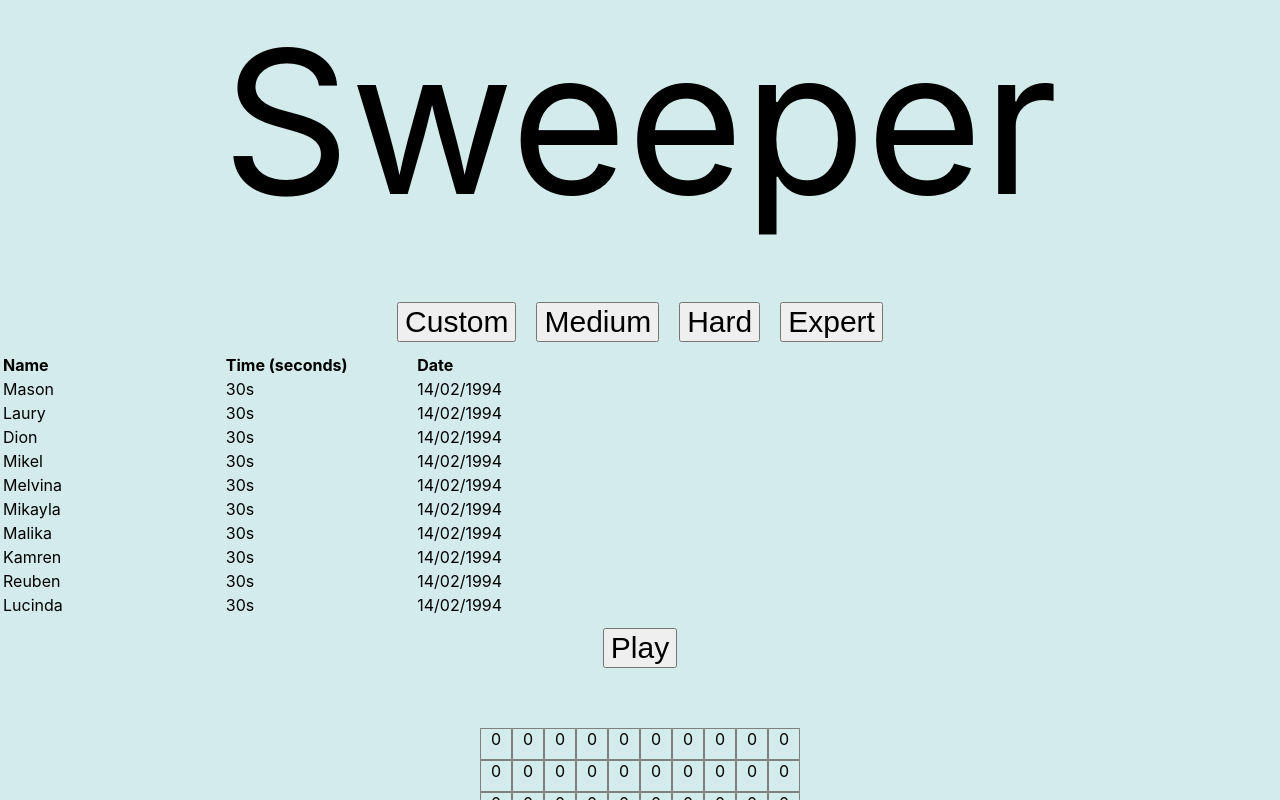
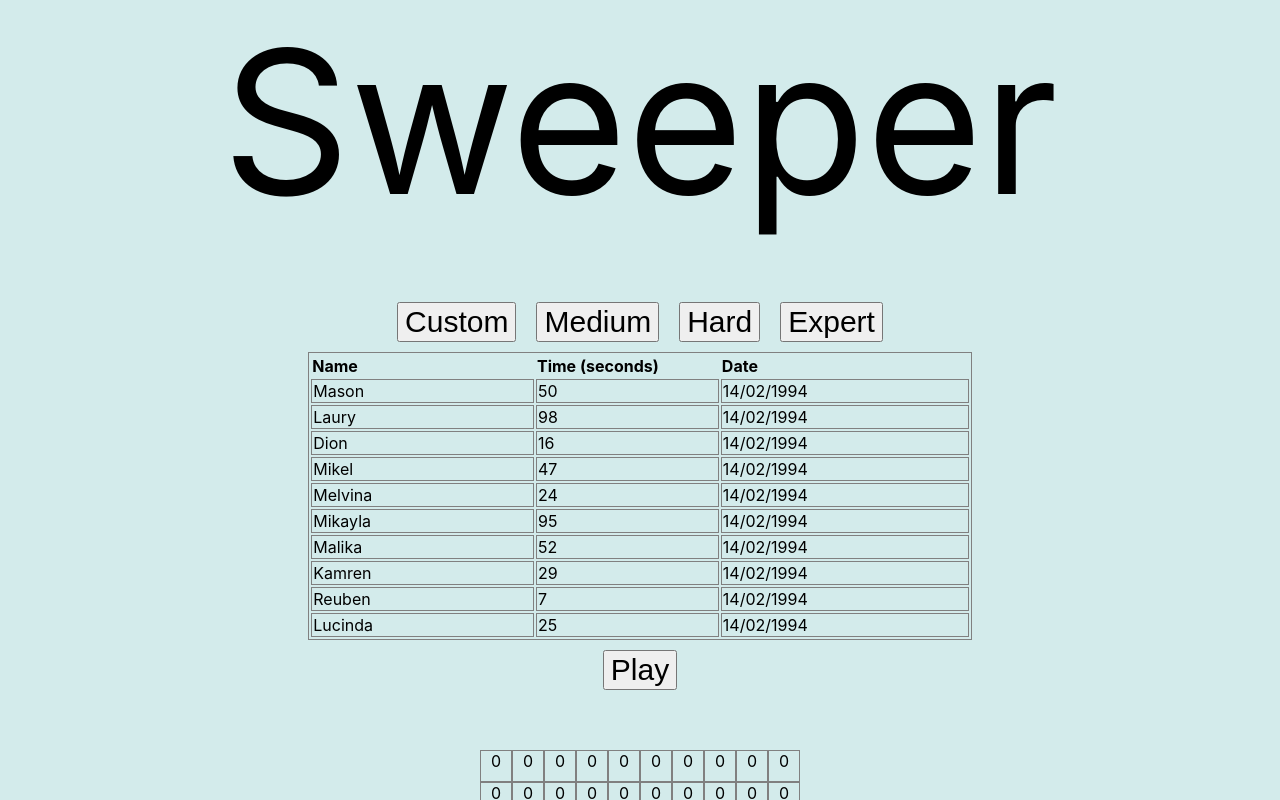
Before and after one commit to TomHoughtonAlliss/sweeper, a React (Create React App) app in the folder frontend/: page / in a window 1280 px wide. Shown: the top 800 px of the page. Built offline with nearby package versions, Linux system fonts and the light colour scheme.

Commit message:
Times are now randomly generated

```diff
--- a/frontend/package.json
+++ b/frontend/package.json
@@ -7,9 +7,9 @@
     "@testing-library/react": "^13.4.0",
     "@testing-library/user-event": "^13.5.0",
     "@types/jest": "^27.5.2",
-    "@types/node": "^16.18.97",
     "@types/react": "^18.3.1",
     "@types/react-dom": "^18.3.0",
+    "crypto": "^1.0.1",
     "react": "^18.3.1",
     "react-dom": "^18.3.1",
     "react-scripts": "5.0.1",
@@ -41,6 +41,7 @@
     ]
   },
   "devDependencies": {
-    "@faker-js/faker": "^8.4.1"
+    "@faker-js/faker": "^8.4.1",
+    "@types/node": "^16.18.97"
   }
 }
--- a/frontend/src/components/Scoreboard.tsx
+++ b/frontend/src/components/Scoreboard.tsx
@@ -1,8 +1,8 @@
 import { faker } from '@faker-js/faker';
 
 function getScore(): string[] {
-    const name: string = faker.person.firstName();;;;;;
-    const time: string = "30s";
+    const name: string = faker.person.firstName();
+    const time: string = String(Math.floor(Math.random() * 100));
     const date: string = "14/02/1994";
 
     const score: string[] = [name, time, date];
@@ -24,8 +24,8 @@ function getScoreBoard(): string[][] {
 export default function ScoreBoard() {
     const scoreBoard: string[][] = getScoreBoard();
 
-    return (<div style={{display: "flex"}}>
-        <table style={{textAlign: "left"}}>
+    return (<div style={{}}>
+        <table style={{marginLeft: "auto", marginRight: "auto", textAlign: "left", border: "1px solid gray"}}>
             <tr>
                 <th>Name</th>
                 <th>Time (seconds)</th>
@@ -34,9 +34,9 @@ export default function ScoreBoard() {
             {scoreBoard.map(
                 (row: string[], yIndex: number) => {
                     return <tr>
-                        <td style={{paddingRight: "10rem"}}>{row[0]}</td>
-                        <td style={{paddingRight: "10rem"}}>{row[1]}</td>
-                        <td style={{paddingRight: "10rem"}}>{row[2]}</td>
+                        <td style={{paddingRight: "10rem", border: "1px solid gray"}}>{row[0]}</td>
+                        <td style={{paddingRight: "10rem", border: "1px solid gray"}}>{row[1]}</td>
+                        <td style={{paddingRight: "10rem", border: "1px solid gray"}}>{row[2]}</td>
                     </tr>
                 }
             )}
```
Also changed, not shown: 1 other file (tests, documents, lock files or other folders).
